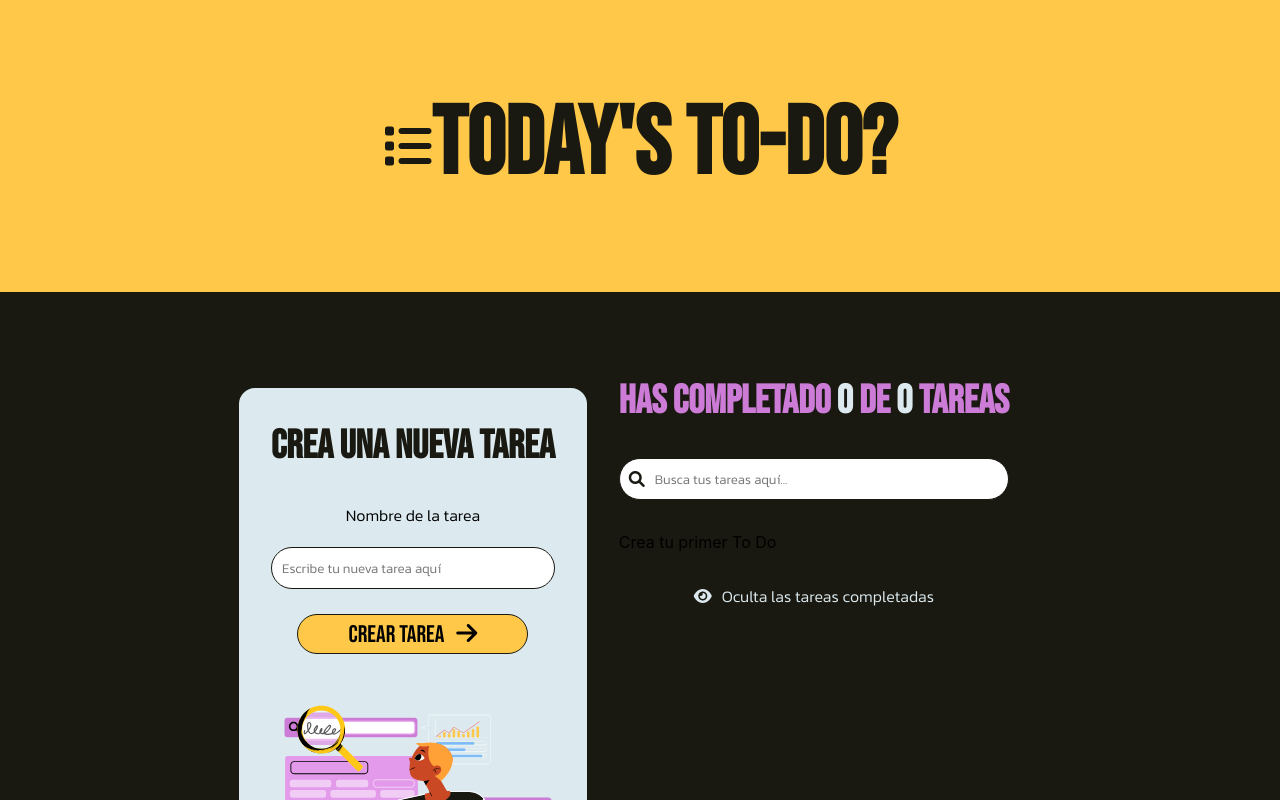
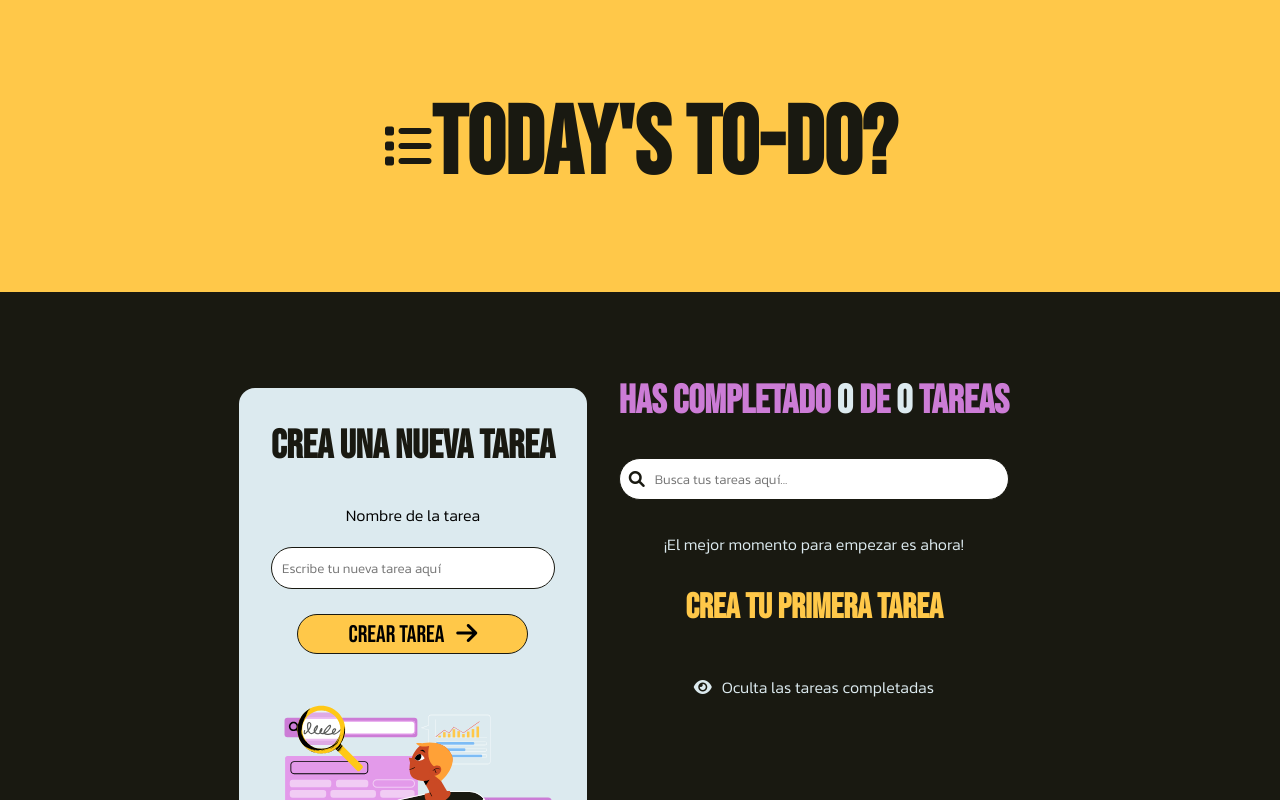
Before and after one commit to randradev/to-do-app, a React (Create React App) app: page / in a window 1280 px wide. Shown: the top 800 px of the page. Built offline with nearby package versions, Linux system fonts and the light colour scheme.

Commit message:
aplicado diseño a componente todos empty

```diff
--- a/src/components/componentesColumnaDerecha/todosempty.jsx
+++ b/src/components/componentesColumnaDerecha/todosempty.jsx
@@ -3,7 +3,10 @@ import '../principalColumnaDerecha/columnaDerecha.css';
 
 function TodosEmpty (){
     return (
-        <p>Crea tu primer To Do</p>
+        <div className="TodosEmpty-container">
+            <p className="TodosEmpty-parrafo">¡El mejor momento para empezar es ahora!</p>
+            <h3 className="TodosEmpty-titulo">Crea tu primera Tarea</h3>
+        </div>
     );
 }
 
--- a/src/components/principalColumnaDerecha/columnaDerecha.css
+++ b/src/components/principalColumnaDerecha/columnaDerecha.css
@@ -217,4 +217,31 @@
   .loading-text span:nth-child(11) {
     animation-delay: -4.5s;
   }
-  /* Añade más reglas según la longitud de tu texto */
+
+
+/* To Dos Empty */
+
+.TodosEmpty-titulo {
+  color: #FFC849;
+  font-family: 'Bebas Neue', sans-serif;
+  font-size: 2em;
+  text-align: center;
+  animation: pulse 0.5s infinite alternate ease-in-out; /* Duración de 2 segundos, bucle infinito, alternando entre escalado y desescaldo, easing ease-in-out */
+}
+
+@keyframes pulse {
+  0% {
+    transform: scale(1); /* Escala original al comienzo */
+  }
+  100% {
+    transform: scale(1.1); /* Escala 10% más grande al final */
+  }
+}
+
+.TodosEmpty-parrafo{
+    font-family: 'Kanit', sans-serif;
+    font-weight: 300;
+    color: #DCEAEF;
+    display: block;
+    text-align: center;
+}
```
